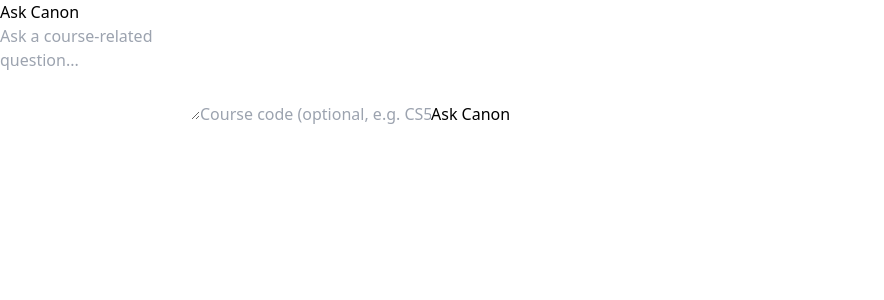
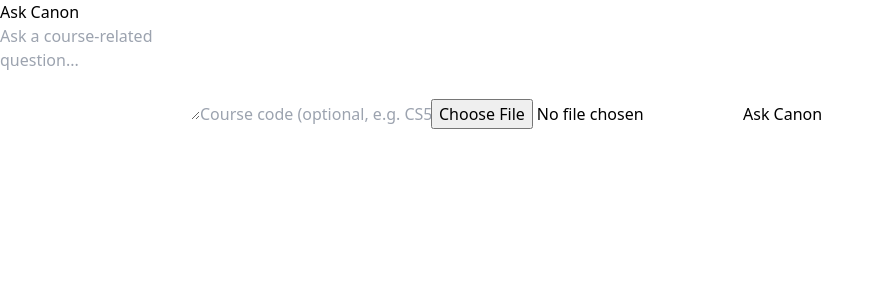
Before and after one commit to felixkwasisarpong/Ai-tutor, a Next.js app in the folder ui/: page /student in a window 1280 px wide. Shown: the top 300 px of the page, without its empty margins (0-884 px from the left). Built offline with nearby package versions, Linux system fonts and the light colour scheme; sample sign-in values are in the browser's storage.

Commit message:
feat(ui): support PDF-augmented student questions via multipart ask flow

```diff
--- a/ui/src/app/student/page.tsx
+++ b/ui/src/app/student/page.tsx
@@ -13,23 +13,34 @@ export default function StudentPage() {
   const [citations, setCitations] = useState<any[]>([]);
   const [loading, setLoading] = useState(false);
 
-  async function handleAsk(question: string, courseCode?: string) {
+async function handleAsk(
+  question: string,
+  courseCode?: string,
+  file?: File | null
+) {
   setLoading(true);
   setAnswer(null);
 
   const token = getToken();
   if (!token) return;
 
+  const formData = new FormData();
+  formData.append("question", question);
+
+  if (courseCode) {
+    formData.append("course_code", courseCode);
+  }
+
+  if (file) {
+    formData.append("file", file);
+  }
+
   const res = await fetch("http://localhost:8000/ask", {
     method: "POST",
     headers: {
-        "Content-Type": "application/json",
       Authorization: `Bearer ${token}`,
     },
-      body: JSON.stringify({
-        question,
-        course_code: courseCode || null,
-      }),
+    body: formData,
   });
 
   const data = await res.json();
--- a/ui/src/components/AskForm.tsx
+++ b/ui/src/components/AskForm.tsx
@@ -1,4 +1,3 @@
-
 "use client";
 
 import { useState } from "react";
@@ -6,17 +5,18 @@ import { useState } from "react";
 export function AskForm({
   onSubmit,
 }: {
-  onSubmit: (q: string, c?: string) => void;
+  onSubmit: (q: string, c?: string, f?: File | null) => void;
 }) {
   const [question, setQuestion] = useState("");
   const [courseCode, setCourseCode] = useState("");
+  const [file, setFile] = useState<File | null>(null);
 
   return (
     <form
       className="space-y-4"
       onSubmit={(e) => {
         e.preventDefault();
-        onSubmit(question, courseCode);
+        onSubmit(question, courseCode, file);
       }}
     >
       <textarea
@@ -35,6 +35,13 @@ export function AskForm({
         onChange={(e) => setCourseCode(e.target.value)}
       />
 
+      <input
+        type="file"
+        accept="application/pdf"
+        className="w-full"
+        onChange={(e) => setFile(e.target.files?.[0] || null)}
+      />
+
       <button
         className="bg-black text-white px-4 py-2 rounded"
         type="submit"
```
Also changed, not shown: ui/src/app/login/page.tsx (+6 -9 lines). Lines whose indentation alone changed are shown as unchanged.
